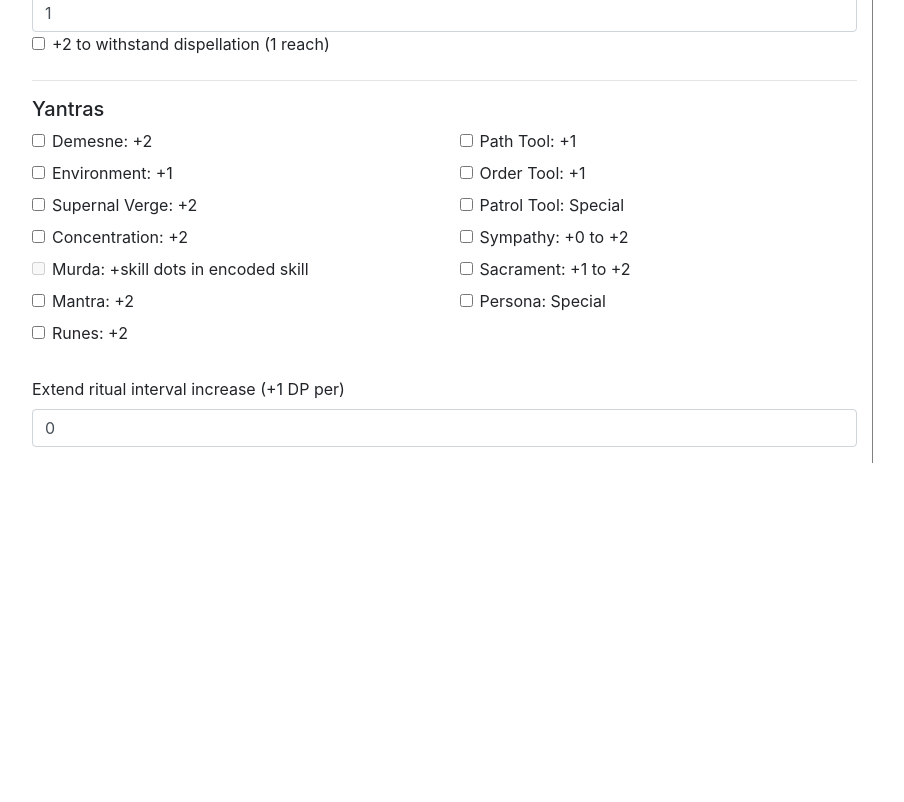
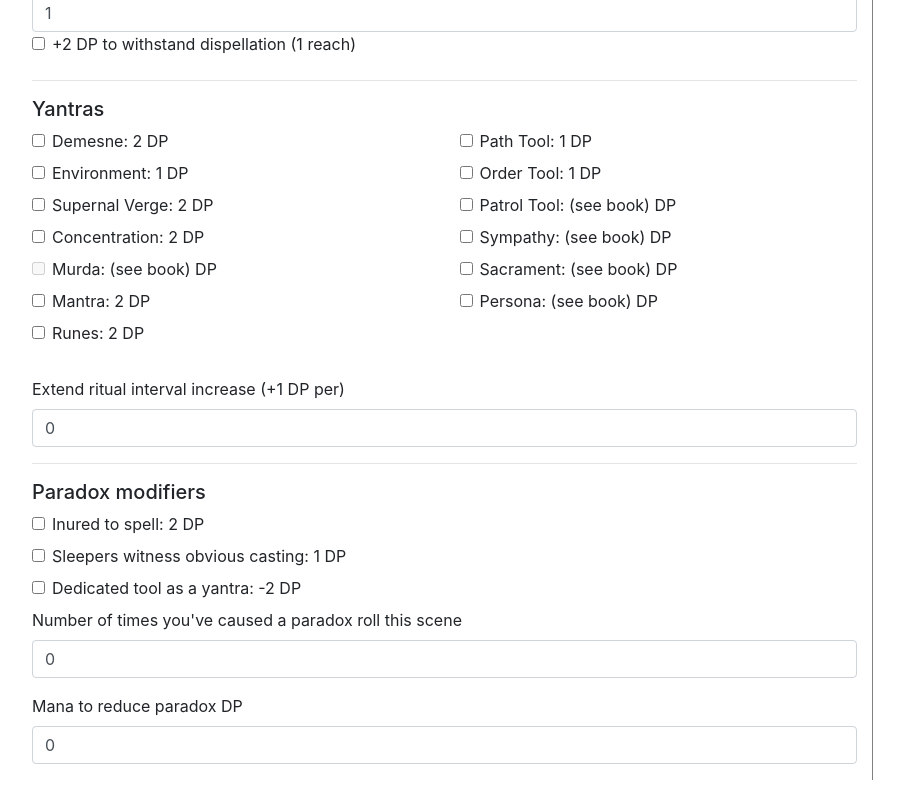
Before and after one commit to Celeo/Casting_pool_generator, a Vue app: page / in a window 1280 px wide. Shown: the part 940-1742 px from the top of the page, without its empty margins (53-957 px from the left). Before the commit the page ends 1427 px from the top, so only its background shows below. Built offline with nearby package versions, Linux system fonts and the light colour scheme.

Commit message:
Progress

```diff
--- a/src/App.vue
+++ b/src/App.vue
@@ -76,20 +76,22 @@ div#app
           div.form-group
             label(for="reachDurationSelection") Duration
             select#reachDurationSelection.form-control(v-model="reachDuration")
-              option(value="0,0") 1 turn
-              option(value="0,-2") 2 turns (-2 DP)
-              option(value="0,-4") 3 turns (-4 DP)
-              option(value="0,-6") 5 turns (-6 DP)
-              option(value="0,-8") 10 turns (-8 DP)
-              option(value="1,0") 1 scene or 1 hour (1 reach)
-              option(value="1,-2") 1 day (1 reach and -2 DP)
-              option(value="1,-4") 1 week (1 reach and -4 DP)
-              option(value="1,-6") 1 month (1 reach and -6 DP)
-              option(value="1,-8") 1 year (1 reach and -8 DP)
-              option(value="1,-10") Indefinite (1 reach and -10 DP and 1 mana)
+              //- value is [mana cost], [reach cost], [dp modifier]
+              option(value="0,0,0") 1 turn
+              option(value="0,0,-2") 2 turns (-2 DP)
+              option(value="0,0,-4") 3 turns (-4 DP)
+              option(value="0,0,-6") 5 turns (-6 DP)
+              option(value="0,0,-8") 10 turns (-8 DP)
+              option(value="0,1,0") 1 scene or 1 hour (1 reach)
+              option(value="0,1,-2") 1 day (1 reach and -2 DP)
+              option(value="0,1,-4") 1 week (1 reach and -4 DP)
+              option(value="0,1,-6") 1 month (1 reach and -6 DP)
+              option(value="0,1,-8") 1 year (1 reach and -8 DP)
+              option(value="1,1,-10") Indefinite (1 reach and -10 DP and 1 mana)
           div.form-group
             label(for="reachAOE") Scale
             select#reachAOE.form-control(v-model="reachAOE")
+              //- value is [reach cost], [dp modifier]
               option(value="0,0") 1 subject, largest subject size 5, arm's reach from a point
               option(value="0,-2") 2 subjects, largest 6, small room (-2 DP)
               option(value="0,-4") 4 subjects, largest 7, large room (-4 DP)
@@ -106,31 +108,44 @@ div#app
             input#reachPotency.form-control(type="number" v-model.number="reachPotency" min="1")
           div.form-check
             input#reachPotencyAdvanced.form-check-input(type="checkbox" v-model="reachPotencyAdvanced")
-            label(for="reachPotencyAdvanced") +2 to withstand dispellation (1 reach)
+            label(for="reachPotencyAdvanced") +2 DP to withstand dispellation (1 reach)
           hr
           h5 Yantras
           div.row
             div.col
               div.form-check(v-for="yantra in yantras.slice(0, 7)")
                 input.form-check-input(:id="'yantra' + yantra.name" type="checkbox" v-model="yantra.checked" :disabled="yantra.name === 'Murda' && castingMethod.indexOf('Rote') === -1")
-                label(:for="'yantra' + yantra.name") {{ yantra.name }}: {{ yantra.dp }}
+                label(:for="'yantra' + yantra.name") {{ yantra.name }}: {{ yantra.dp }} DP
             div.col
               div.form-check(v-for="yantra in yantras.slice(7)")
                 input.form-check-input(:id="'yantra' + yantra.name" type="checkbox" v-model="yantra.checked" :disabled="yantra.name === 'Murda' && castingMethod.indexOf('Rote') === -1")
-                label(:for="'yantra' + yantra.name") {{ yantra.name }}: {{ yantra.dp }}
+                label(:for="'yantra' + yantra.name") {{ yantra.name }}: {{ yantra.dp }} DP
           br
           div.form-group(v-show="reachCastingTime === 'Ritual'")
             label(for="yantraRitualTime") Extend ritual interval increase (+1 DP per)
             input#yantraRitualTime.form-control(type="number" v-model.number="yantraRitualTime" min="0" max="5")
-          //- TODO mana to reduce paradox dice
+          hr
+          h5 Paradox modifiers
+          div.form-check(v-for="mod in paradoxModifiers")
+            input.form-check-input(:id="'mod' + mod.name" type="checkbox" v-model="mod.checked")
+            label(:for="'mod' + mod.name") {{ mod.name }}: {{ mod.dp }} DP
+          div.form-group
+            label(for="paradoxSameScene") Number of times you've caused a paradox roll this scene
+            input#paradoxSameScene.form-control(type="number" v-model.number="paradoxSameScene" min="0")
+          div.form-group
+            label(for="manaReduceParadox") Mana to reduce paradox DP
+            input#manaReduceParadox.form-control(type="number" v-model.number="manaReduceParadox" min="0")
         div.col.left-border
           //- == RIGHT ===
           h2 Calculations
           br
-          p Free reach:
+          p Free reaches:
             span  {{ freeReaches }}
-          p Mana cost:
+          p Reaches used:
+            span  {{ reachesUsed }}
+          p Total mana cost:
             span  {{ manaCost }}
+          hr
           p
             strong Dice pool:
               span  {{ dicePool }}
@@ -158,58 +173,89 @@ export default {
       effectReaches: 0,
       reachCastingTime: 'Ritual',
       reachRange: 'Touch',
-      reachDuration: '0,0',
+      reachDuration: '0,0,0',
       reachAOE: '0,0',
       reachPotency: 1,
       reachPotencyAdvanced: false,
       modifyingReaches: 0,
       yantras: [
-        { name: 'Demesne', dp: '+2', checked: false },
-        { name: 'Environment', dp: '+1', checked: false },
-        { name: 'Supernal Verge', dp: '+2', checked: false },
-        { name: 'Concentration', dp: '+2', checked: false },
-        { name: 'Murda', dp: '+skill dots in encoded skill', checked: false },
-        { name: 'Mantra', dp: '+2', checked: false },
-        { name: 'Runes', dp: '+2', checked: false },
-        { name: 'Path Tool', dp: '+1', checked: false },
-        { name: 'Order Tool', dp: '+1', checked: false },
-        { name: 'Patrol Tool', dp: 'Special', checked: false },
-        { name: 'Sympathy', dp: '+0 to +2', checked: false },
-        { name: 'Sacrament', dp: '+1 to +2', checked: false },
-        { name: 'Persona', dp: 'Special', checked: false }
+        { name: 'Demesne', dp: '2', checked: false },
+        { name: 'Environment', dp: '1', checked: false },
+        { name: 'Supernal Verge', dp: '2', checked: false },
+        { name: 'Concentration', dp: '2', checked: false },
+        { name: 'Murda', dp: '(see book)', checked: false },
+        { name: 'Mantra', dp: '2', checked: false },
+        { name: 'Runes', dp: '2', checked: false },
+        { name: 'Path Tool', dp: '1', checked: false },
+        { name: 'Order Tool', dp: '1', checked: false },
+        { name: 'Patrol Tool', dp: '(see book)', checked: false },
+        { name: 'Sympathy', dp: '(see book)', checked: false },
+        { name: 'Sacrament', dp: '(see book)', checked: false },
+        { name: 'Persona', dp: '(see book)', checked: false }
       ],
-      yantraRitualTime: 0
+      yantraRitualTime: 0,
+      paradoxModifiers: [
+        { name: 'Inured to spell', dp: '2', checked: false },
+        // { name: 'Per Paradox roll for you in the scame scene', dp: '1', checked: false },
+        { name: 'Sleepers witness obvious casting', dp: '1', checked: false },
+        { name: 'Dedicated tool as a yantra', dp: '-2', checked: false }
+      ],
+      paradoxSameScene: 0,
+      manaReduceParadox: 0
     }
   },
   computed: {
     freeReaches () {
-      let val = 0
-      if (this.castingMethod === 'Rote ...') {
-        // ...
+      if (this.castingMethod.indexOf('Rote') !== -1) {
+        return 5 - this.spellHighestArcanum + 1
       } else {
-        // this.casterCorrespondingArcanum - this.spellHighestArcanum + 1
+        return this.casterCorrespondingArcanum - this.spellHighestArcanum + 1
       }
-      return val
     },
     dicePool () {
       let val = 0
       val += this.gnosis
       val += this.casterCorrespondingArcanum
-      // yantras
+      for (let yanta of this.yantras) {
+        if (yanta.checked) {
+          if (yanta.dp !== '(see book)') {
+            val += parseInt(yanta.dp)
+          }
+        }
+      }
+      val += parseInt(this.reachDuration.split(',')[2])
+      val += parseInt(this.reachAOE.split(',')[1])
       return val
     },
     paradoxTotal () {
+      // TODO the amount of paradox added per reach is dependent on the caster's gnosis
       let val = 0
-      // val += this.effectReaches + this.modifyingReaches - this.freeReaches
-      // ...
+      const fromReaches = this.reachesUsed - this.freeReaches
+      val += fromReaches < 0 ? 0 : fromReaches
+      for (let mod of this.paradoxModifiers) {
+        if (mod.checked) {
+          val += parseInt(mod.dp)
+        }
+      }
+      val += this.paradoxSameScene
       return val
     },
     manaCost () {
       let val = 0
-      // ...
       if (this.arcanaType !== 'Ruling') {
         val += 1
       }
+      val += this.manaReduceParadox
+      if (this.reachDuration.split(',')[0] === '1') {
+        val += 1
+      }
+      return val
+    },
+    reachesUsed () {
+      let val = 0
+      val += this.effectReaches
+      val += parseInt(this.reachDuration.split(',')[1])
+      val += parseInt(this.reachAOE.split(',')[0])
       return val
     },
     additionalMessages () {
```
